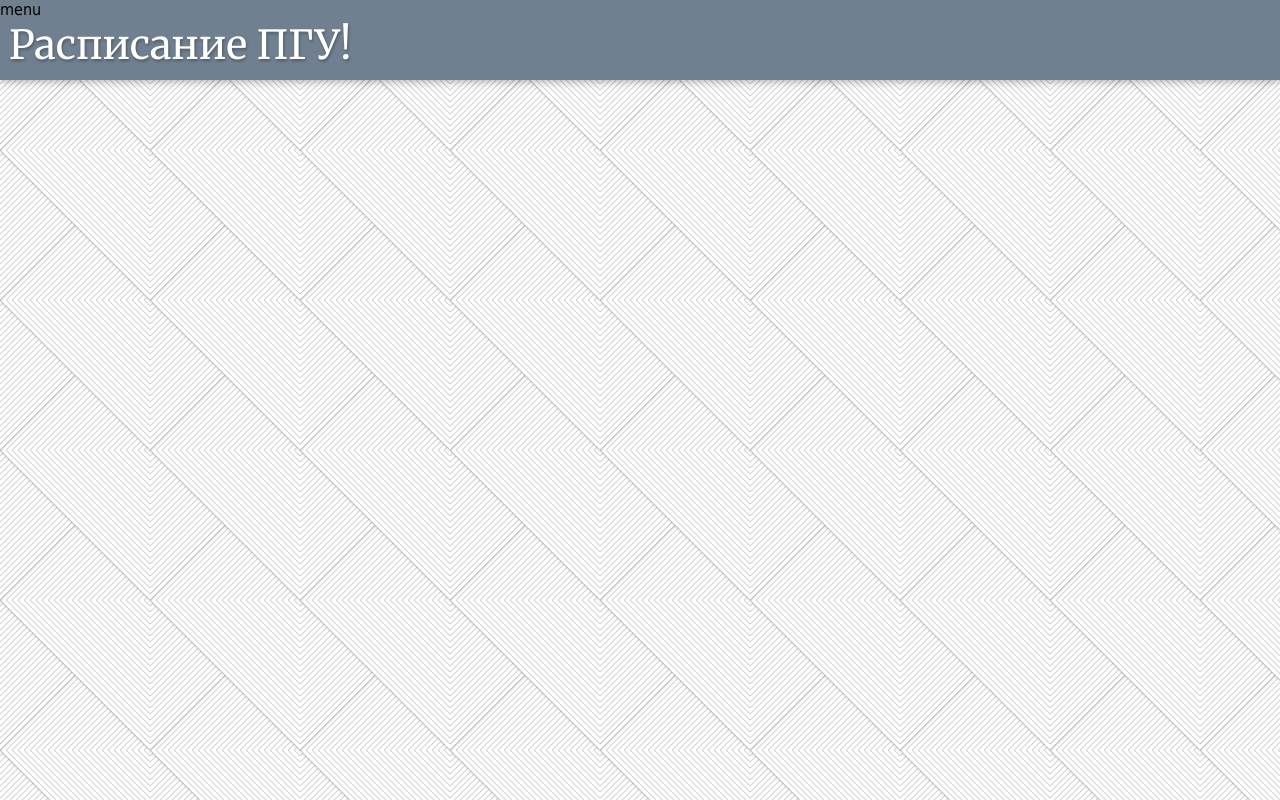
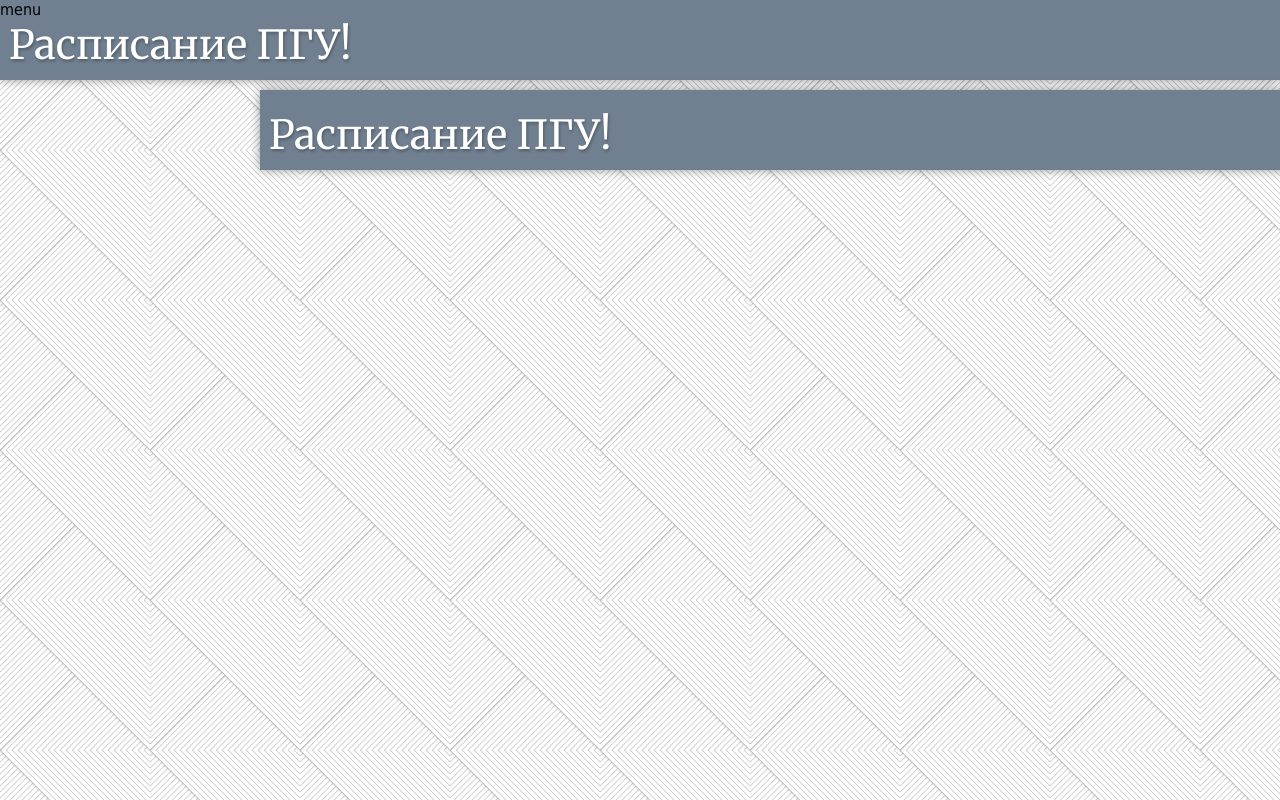
Before and after one commit to sunalena/001, a React (Create React App) app: page / in a window 1280 px wide. Built offline with nearby package versions, Linux system fonts and the light colour scheme.

Commit message:
Update App.js

```diff
--- a/src/App.js
+++ b/src/App.js
@@ -20,7 +20,7 @@
       <div>
         <Header />
         <div className="week1">
-          <Week groupId={this.state.groupId} />
+            {!this.state.groupId ? <Header /> : <Week groupId={this.state.groupId} />}
         </div>
         <Dropdown getTimeTable={this.getTimeTable} />
       </div>
```
